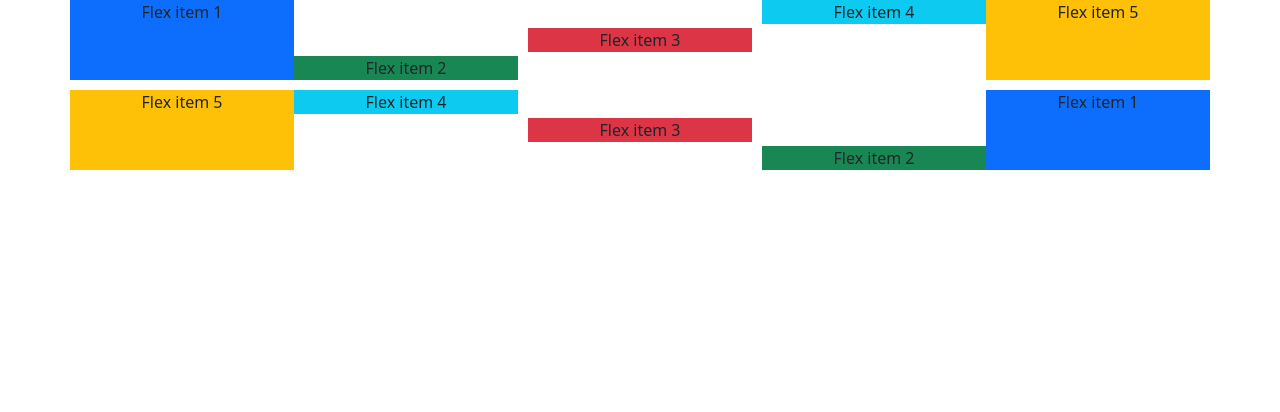
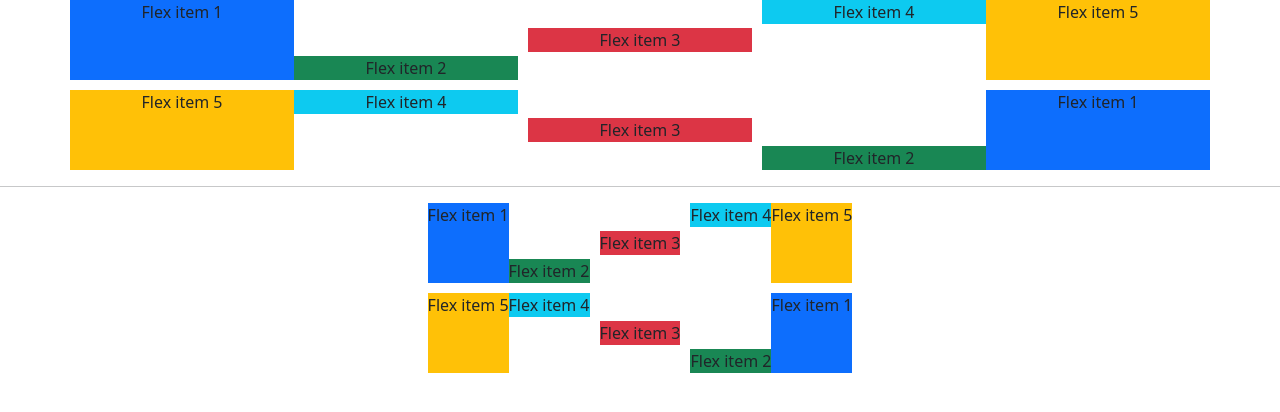
Before and after one commit to Toung-test/testOne, an Angular app: page / in a window 1280 px wide. Shown: the top 412 px of the page. Built offline with nearby package versions, Linux system fonts and the light colour scheme.

Commit message:
css 練習第三題-2

```diff
--- a/src/app/app.component.html
+++ b/src/app/app.component.html
@@ -14,4 +14,19 @@
     <div class=" col bg-warning one text-center">Flex item 5</div>
   </div>
 </div>
+<hr>
+<div class="d-flex  flex-row row1 align-items-center justify-content-center">
+  <div class="  bg-primary one text-center ">Flex item 1</div>
+  <div class="  bg-success align-self-end text-center ">Flex item 2</div>
+  <div class="  bg-danger align-self-center two text-center ">Flex item 3</div>
+  <div class="  bg-info align-self-start text-center ">Flex item 4</div>
+  <div class="  bg-warning text-center  one">Flex item 5</div>
+</div>
+<div class="d-flex  flex-row-reverse justify-content-center">
+  <div class="  bg-primary one text-center ">Flex item 1</div>
+  <div class="  bg-success align-self-end text-center ">Flex item 2</div>
+  <div class="  bg-danger align-self-center two text-center ">Flex item 3</div>
+  <div class="  bg-info align-self-start text-center ">Flex item 4</div>
+  <div class="  bg-warning text-center  one">Flex item 5</div>
+</div>
 <router-outlet />
```
